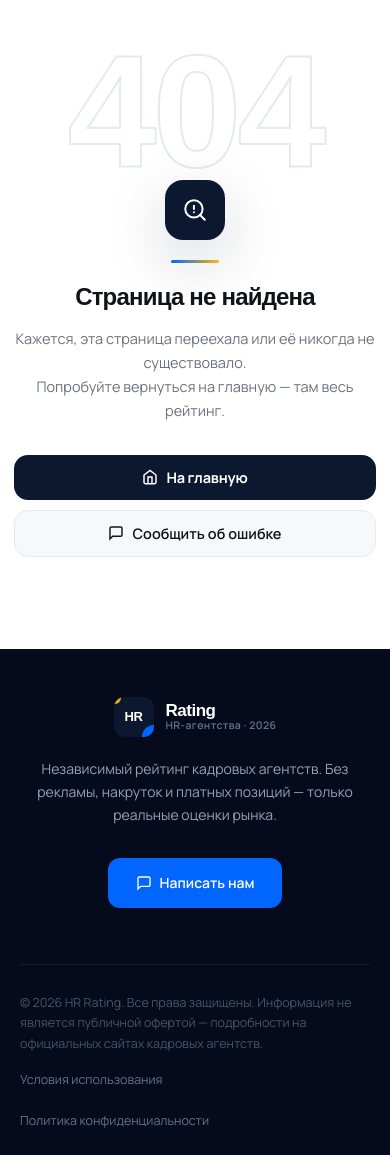
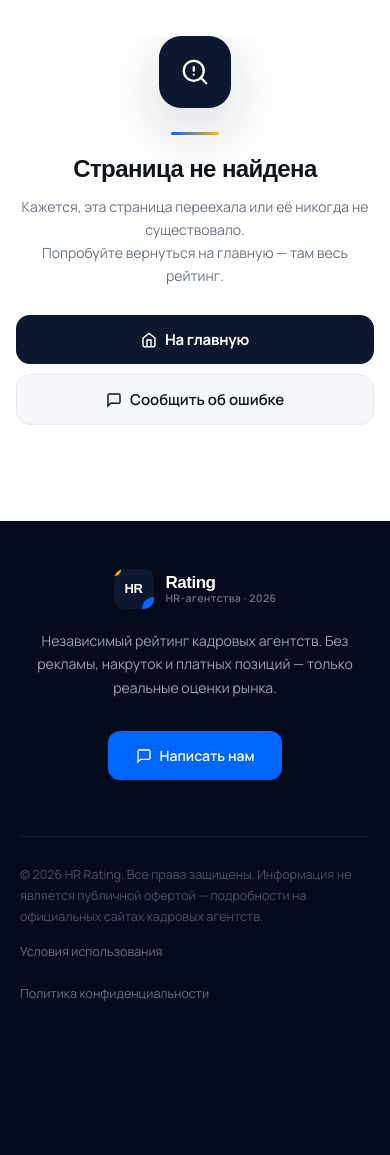
Before and after one commit to rtmlsh/hrrating, a Django app: template templates/404.html in a window 390 px wide. Shown: the part 67-1222 px from the top of the page. After the commit the page ends 1068 px from the top, so only its background shows below. Run offline with Django 4.2, Linux system fonts and the light colour scheme; the template is opened without the code that fills it, so the values that code supplies are empty; some web fonts are replaced.

Commit message:
Fix 404 page mobile overflow: hide big number on small screens, tighten layout
Co-Authored-By: Claude Sonnet 4.6 <noreply@anthropic.com>

```diff
--- a/templates/404.html
+++ b/templates/404.html
@@ -55,19 +55,20 @@
       max-width: 680px; width: 100%;
       text-align: center;
       position: relative;
+      overflow: hidden;
     }
 
     .error-bg-num {
       font-family: 'Unbounded', sans-serif;
       font-weight: 900;
-      font-size: clamp(160px, 28vw, 320px);
+      font-size: clamp(120px, 20vw, 320px);
       line-height: 1;
-      letter-spacing: -12px;
+      letter-spacing: -8px;
       color: transparent;
       -webkit-text-stroke: 2px var(--border);
       user-select: none;
       position: relative;
-      margin-bottom: -32px;
+      margin-bottom: -24px;
       animation: float 6s ease-in-out infinite;
     }
 
@@ -93,14 +94,14 @@
 
     .error-title {
       font-family: 'Unbounded', sans-serif;
-      font-size: clamp(24px, 4vw, 36px);
-      font-weight: 800; letter-spacing: -1.2px;
+      font-size: clamp(22px, 5vw, 36px);
+      font-weight: 800; letter-spacing: -1px;
       color: var(--text); margin-bottom: 16px;
       position: relative; z-index: 2;
     }
 
     .error-sub {
-      font-size: 16px; color: var(--muted); line-height: 1.65;
+      font-size: 15px; color: var(--muted); line-height: 1.65;
       max-width: 440px; margin: 0 auto 40px;
       position: relative; z-index: 2;
     }
@@ -136,26 +137,24 @@
     }
 
     @media (max-width: 768px) {
-      main { padding: 60px 20px; }
+      main { padding: 48px 20px; }
       .error-icon { width: 68px; height: 68px; border-radius: 20px; }
       .error-icon svg { width: 30px; height: 30px; }
     }
 
     @media (max-width: 560px) {
-      main { padding: 40px 16px; }
-      .error-bg-num { letter-spacing: -6px; margin-bottom: -20px; }
-      .error-icon { width: 60px; height: 60px; border-radius: 18px; margin-bottom: 20px; }
-      .error-icon svg { width: 26px; height: 26px; }
-      .error-sub { font-size: 14.5px; margin-bottom: 32px; }
-      .btn-primary, .btn-secondary { width: 100%; justify-content: center; padding: 13px 20px; font-size: 14.5px; }
+      main { padding: 36px 16px; }
+      .error-bg-num { display: none; }
+      .error-icon {
+        width: 72px; height: 72px; border-radius: 22px;
+        margin-bottom: 24px;
+      }
+      .error-icon svg { width: 30px; height: 30px; }
+      .error-title { font-size: 24px; letter-spacing: -.6px; margin-bottom: 12px; }
+      .error-sub { font-size: 14px; margin-bottom: 28px; }
+      .error-divider { margin-bottom: 20px; }
+      .btn-primary, .btn-secondary { width: 100%; justify-content: center; padding: 14px 20px; font-size: 15px; }
       .error-actions { flex-direction: column; gap: 10px; }
-      .error-divider { margin-bottom: 20px; }
-    }
-
-    @media (max-width: 400px) {
-      main { padding: 32px 14px; }
-      .error-bg-num { letter-spacing: -4px; margin-bottom: -12px; }
-      .error-title { letter-spacing: -.8px; }
     }
   </style>
 </head>
```
